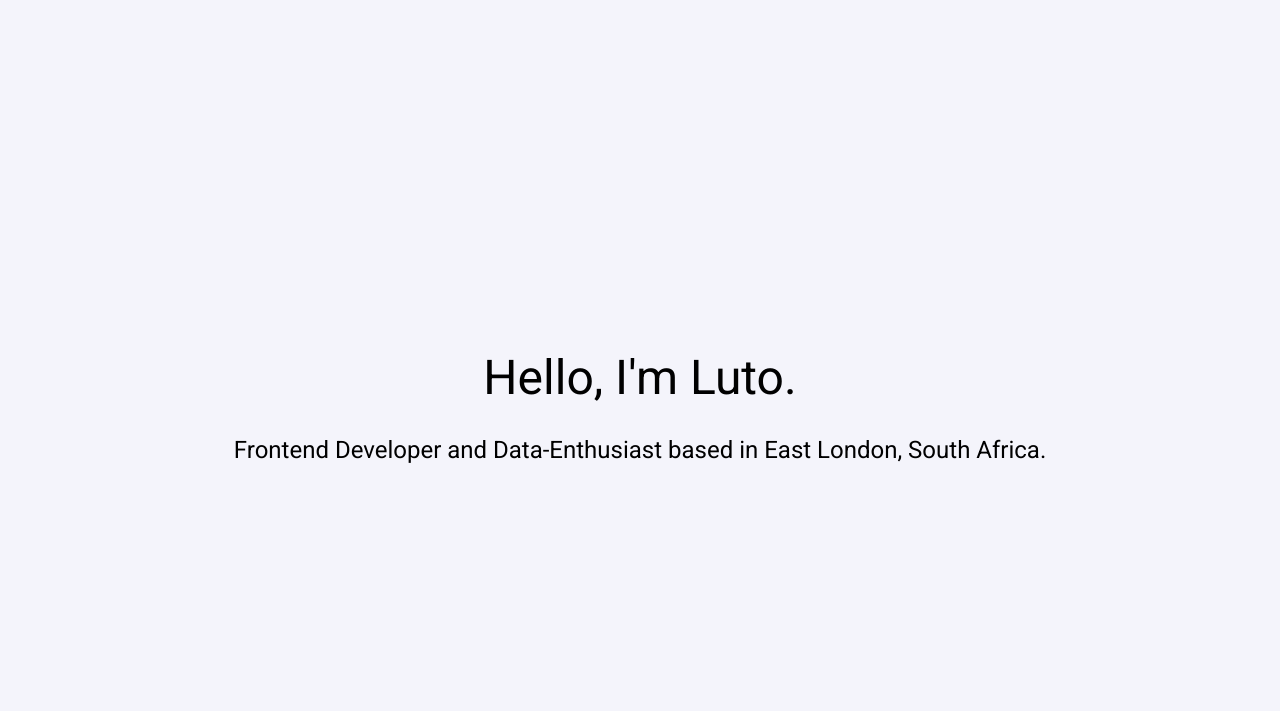
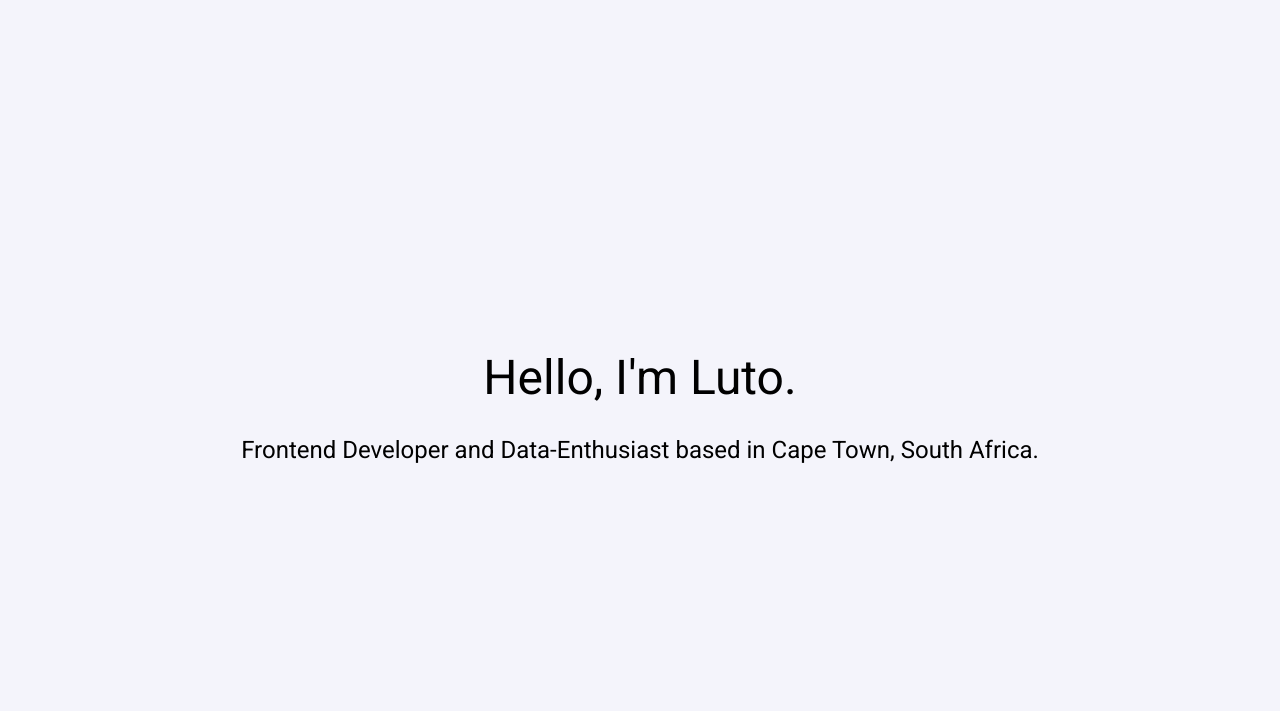
Before and after one commit to withouttheh/portfolio, a website built with Vite: page index.html in a window 1280 px wide. Shown: the part 86-797 px from the top of the page. Built offline with nearby package versions, Linux system fonts and the light colour scheme; files whose address does not match are found by name.

Commit message:
update location from East London to Cape Town
Co-Authored-By: Claude Sonnet 4.6 <noreply@anthropic.com>

```diff
--- a/index.html
+++ b/index.html
@@ -3,10 +3,10 @@
     <head>
         <meta charset="utf-8" />
         <meta name="viewport" content="width=device-width, initial-scale=1" />
-        <meta name="description" content="Luto Sibotoboto — Frontend Developer and Data Enthusiast based in East London, South Africa. Building custom web solutions and data-driven insights for small businesses." />
+        <meta name="description" content="Luto Sibotoboto — Frontend Developer and Data Enthusiast based in Cape Town, South Africa. Building custom web solutions and data-driven insights for small businesses." />
         <meta name="robots" content="index, follow" />
         <meta property="og:title" content="Luto Sibotoboto | Web Developer" />
-        <meta property="og:description" content="Frontend Developer and Data Enthusiast based in East London, South Africa." />
+        <meta property="og:description" content="Frontend Developer and Data Enthusiast based in Cape Town, South Africa." />
         <meta property="og:type" content="website" />
         <link rel="shortcut icon" href="images/favicon.png" />
         <link rel="preconnect" href="https://fonts.googleapis.com" />
@@ -65,7 +65,7 @@
                                 </p>
                                 <p class="mt-8 text-2xl text-center font-medium">
                                     Frontend Developer and Data-Enthusiast based in
-                                    East London, South Africa.
+                                    Cape Town, South Africa.
                                 </p>
                             </div>
                         </div>
```
